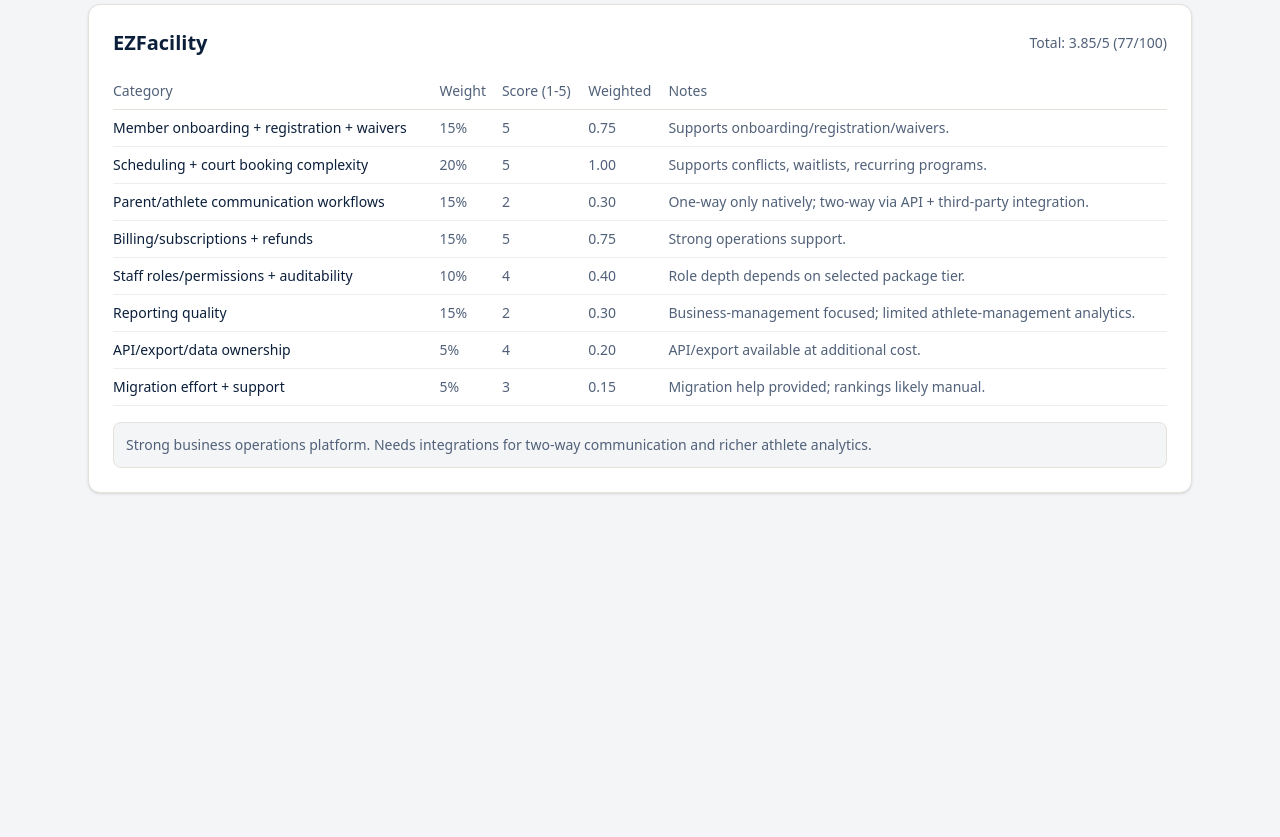
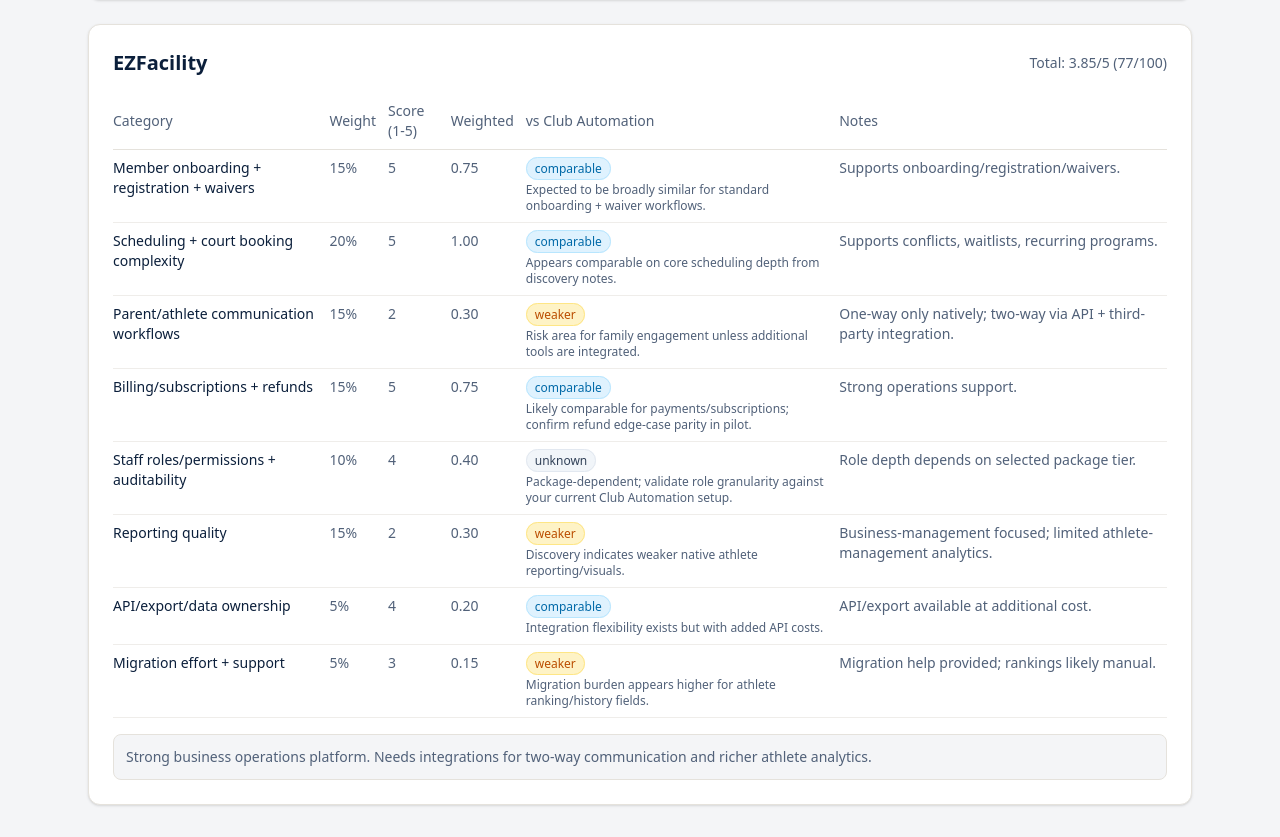
Before and after one commit to medlmichael/farm-forge-portal, a Next.js app: page /scorecards in a window 1280 px wide. Shown: the part 790-1627 px from the top of the page. Before the commit the page ends 1315 px from the top, so only its background shows below. Built offline with nearby package versions, Linux system fonts and the light colour scheme.

Commit message:
Add Club Automation baseline comparison to vendor scorecards

```diff
--- a/src/app/scorecards/page.tsx
+++ b/src/app/scorecards/page.tsx
@@ -15,6 +15,13 @@
   "not-recommended": "bg-red-100 text-red-700 border-red-200",
   "pending-review": "bg-slate-100 text-slate-700 border-slate-200",
 } as const;
+
+const COMPARE_BADGE: Record<string, string> = {
+  stronger: "bg-green-100 text-green-700 border-green-200",
+  comparable: "bg-sky-100 text-sky-700 border-sky-200",
+  weaker: "bg-amber-100 text-amber-700 border-amber-200",
+  unknown: "bg-slate-100 text-slate-700 border-slate-200",
+};
 
 export default function ScorecardsPage() {
   const ranked = VENDOR_SCORECARDS.map((vendor) => ({
@@ -42,6 +49,9 @@
           <h1 className="text-2xl font-bold text-[var(--ff-navy)]">Platform Scorecards</h1>
           <p className="mt-2 text-sm text-[var(--ff-cool-gray)]">
             Side-by-side scoring to support client communication, platform selection, and status updates.
+          </p>
+          <p className="mt-1 text-xs text-[var(--ff-cool-gray)]">
+            Comparison tags are relative to the current baseline platform: <span className="font-semibold">Club Automation</span>.
           </p>
 
           <div className="mt-5 space-y-3">
@@ -84,6 +94,7 @@
                     <th className="py-2 pr-3 font-medium">Weight</th>
                     <th className="py-2 pr-3 font-medium">Score (1-5)</th>
                     <th className="py-2 pr-3 font-medium">Weighted</th>
+                    <th className="py-2 pr-3 font-medium">vs Club Automation</th>
                     <th className="py-2 font-medium">Notes</th>
                   </tr>
                 </thead>
@@ -94,6 +105,14 @@
                       <td className="py-2 pr-3 text-[var(--ff-cool-gray)]">{row.weight}%</td>
                       <td className="py-2 pr-3 text-[var(--ff-cool-gray)]">{row.score}</td>
                       <td className="py-2 pr-3 text-[var(--ff-cool-gray)]">{((row.weight / 100) * row.score).toFixed(2)}</td>
+                      <td className="py-2 pr-3 text-[var(--ff-cool-gray)]">
+                        <span className={`rounded-full border px-2 py-0.5 text-xs font-medium ${COMPARE_BADGE[row.vsClubAutomation ?? "unknown"]}`}>
+                          {(row.vsClubAutomation ?? "unknown").replace("-", " ")}
+                        </span>
+                        {row.vsClubAutomationNotes ? (
+                          <p className="mt-1 text-xs text-[var(--ff-cool-gray)]">{row.vsClubAutomationNotes}</p>
+                        ) : null}
+                      </td>
                       <td className="py-2 text-[var(--ff-cool-gray)]">{row.notes}</td>
                     </tr>
                   ))}
--- a/src/data/vendor-scorecards.ts
+++ b/src/data/vendor-scorecards.ts
@@ -3,6 +3,8 @@
   weight: number;
   score: number;
   notes: string;
+  vsClubAutomation?: "stronger" | "comparable" | "weaker" | "unknown";
+  vsClubAutomationNotes?: string;
 };
 
 export type VendorScorecard = {
@@ -25,48 +27,64 @@
         weight: 15,
         score: 5,
         notes: "Supports onboarding/registration/waivers.",
+        vsClubAutomation: "comparable",
+        vsClubAutomationNotes: "Expected to be broadly similar for standard onboarding + waiver workflows.",
       },
       {
         category: "Scheduling + court booking complexity",
         weight: 20,
         score: 5,
         notes: "Supports conflicts, waitlists, recurring programs.",
+        vsClubAutomation: "comparable",
+        vsClubAutomationNotes: "Appears comparable on core scheduling depth from discovery notes.",
       },
       {
         category: "Parent/athlete communication workflows",
         weight: 15,
         score: 2,
         notes: "One-way only natively; two-way via API + third-party integration.",
+        vsClubAutomation: "weaker",
+        vsClubAutomationNotes: "Risk area for family engagement unless additional tools are integrated.",
       },
       {
         category: "Billing/subscriptions + refunds",
         weight: 15,
         score: 5,
         notes: "Strong operations support.",
+        vsClubAutomation: "comparable",
+        vsClubAutomationNotes: "Likely comparable for payments/subscriptions; confirm refund edge-case parity in pilot.",
       },
       {
         category: "Staff roles/permissions + auditability",
         weight: 10,
         score: 4,
         notes: "Role depth depends on selected package tier.",
+        vsClubAutomation: "unknown",
+        vsClubAutomationNotes: "Package-dependent; validate role granularity against your current Club Automation setup.",
       },
       {
         category: "Reporting quality",
         weight: 15,
         score: 2,
         notes: "Business-management focused; limited athlete-management analytics.",
+        vsClubAutomation: "weaker",
+        vsClubAutomationNotes: "Discovery indicates weaker native athlete reporting/visuals.",
       },
       {
         category: "API/export/data ownership",
         weight: 5,
         score: 4,
         notes: "API/export available at additional cost.",
+        vsClubAutomation: "comparable",
+        vsClubAutomationNotes: "Integration flexibility exists but with added API costs.",
       },
       {
         category: "Migration effort + support",
         weight: 5,
         score: 3,
         notes: "Migration help provided; rankings likely manual.",
+        vsClubAutomation: "weaker",
+        vsClubAutomationNotes: "Migration burden appears higher for athlete ranking/history fields.",
       },
     ],
     summary:
```
